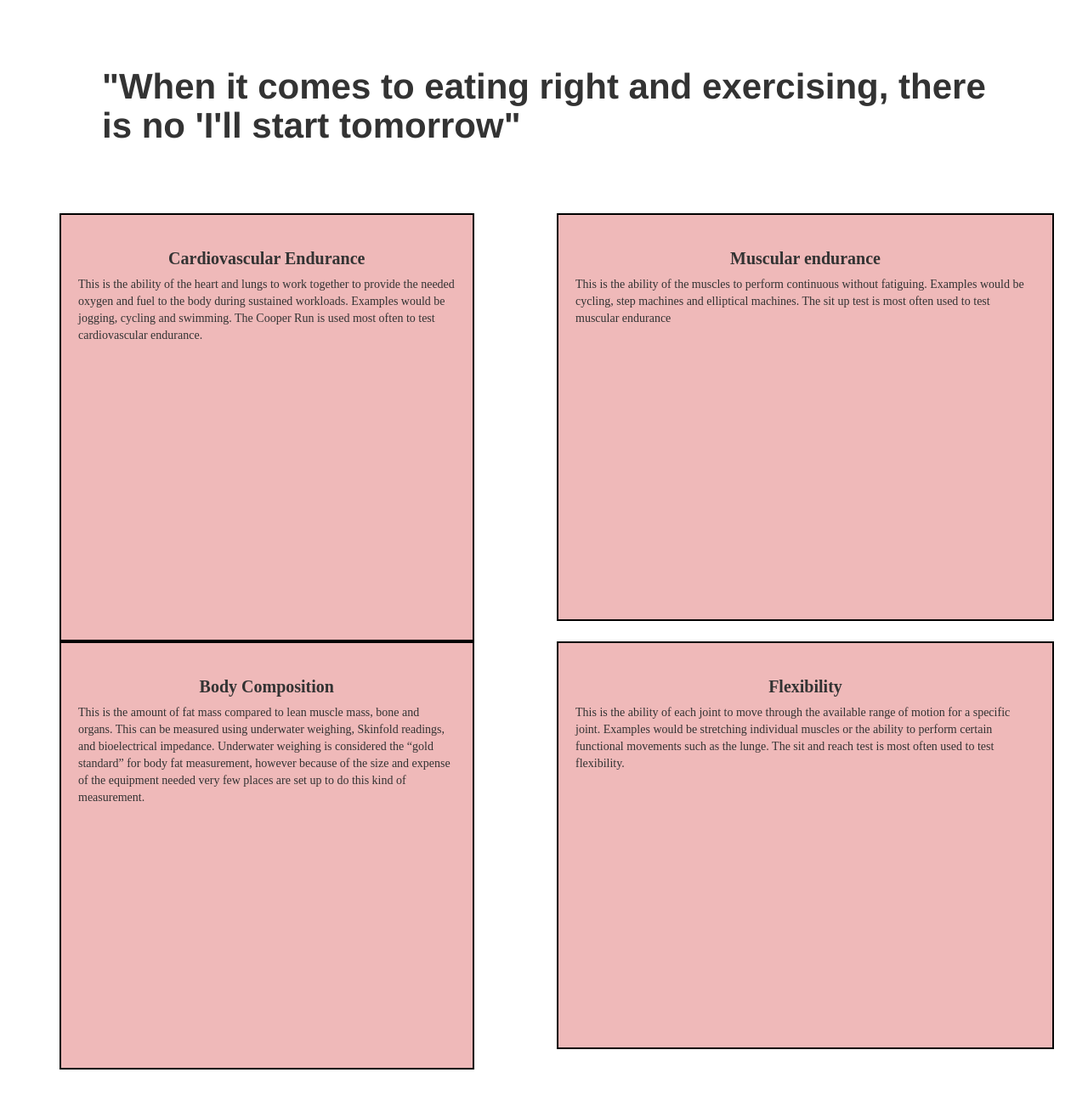
After one commit to Joseph-oderoh/Fitness_Freak, a Flask app: page /fitness in a window 1280 px wide. The commit adds this page. Shown: the part 493-1802 px from the top of the page at 85% size. Run offline with Flask 2, Linux system fonts and the light colour scheme; data that the repository does not hold is empty; some libraries are stand-ins or nearby versions.

Commit message:
add changes to templates

```diff
--- a/app/fitness/views.py
+++ b/app/fitness/views.py
@@ -1,15 +1,19 @@
 from . import fitness
+
 from .. import db
 from .. models import User, Comment, Post
 from .forms import PostForm, CommentForm
 from flask_login import login_required, current_user
-from flask import  render_template,redirect, request,url_for,abort,flash
+from flask import  render_template,redirect, request,url_for,abort,flash,Blueprint
 
-@fitness.route('/')
+# ain = Blueprint('fitness', __name__, template_folder='./fitness')
+@fitness.route('/fitness')
 def index():
     title = 'Fitness'
     post = Post.query.order_by(Post.date_created).all()
-    return render_template('index.html', post = post, title=title)
+    return render_template('fitness.html', post = post, title=title)
+
+
 @fitness.route('/create_new', methods = ['POST','GET'])
 
 # @login_required
--- a/app/health/views.py
+++ b/app/health/views.py
@@ -8,7 +8,7 @@ from .. import db
 def index():
     title = 'Health and Wellness'
     post = Post.query.order_by(Post.date_created).all()
-    return render_template('index.html', title=title, post=post)
+    return render_template('health.html', title=title, post=post)
 
 
 
--- a/app/nutrition/views.py
+++ b/app/nutrition/views.py
@@ -6,7 +6,7 @@ from flask_login import login_required,current_user
 from .. import db
 
 
-@nutrition.route('/')
+@nutrition.route('/nutrition')
 def index():
     title = 'Nutrition'
     post = Post.query.order_by(Post.date_created).all()
--- /dev/null
+++ b/app/templates/fitness.html
@@ -0,0 +1,85 @@
+{% extends 'base.html'%}
+{% block body %}
+  {% block navbar %}
+  {% include 'navbar.html' %}
+  {% endblock %}
+{% block styles %} {{super()}}
+<link
+  href="{{url_for('static',filename='css/fitness.css')}}"
+  rel="stylesheet"/>
+{% endblock %}
+{% block content%}
+<header class="masthead" >
+
+  <div class="overlay"></div>
+  <div class="container">
+    <div class="row">
+      <div class="col-lg-8 col-md-10 mx-auto">
+        <div class="site-heading">
+          <h2>Fitness</h2>
+        </div>
+      </div>
+    </div>
+  </div>
+</header>
+
+
+<div class="card container ">
+    <div class="card-body">
+      <h5 class="card-title hed1">
+        "When it comes to eating right and exercising, there is no 'I'll start tomorrow"</h5>
+    </div>
+
+
+
+    <div class="container cont1">
+        <div class="row">
+
+          <div class="col-md-5 mind">
+             <h1 class="header text-center">Cardiovascular Endurance</h1>
+
+             <p>This is the ability of the heart and lungs to work together to provide the needed oxygen and fuel to the body during sustained workloads. Examples would be jogging, cycling and swimming. The Cooper Run is used most often to test cardiovascular endurance.</p>
+          </div>
+          <div class="col-md-1"> </div>
+          <div class="col-md-6 diet">
+            <h1 class="header text-center">Muscular endurance</h1>
+            <p>
+              This is the ability of the muscles to perform continuous without fatiguing. Examples would be cycling, step machines and elliptical machines. The sit up test is most often used to test muscular endurance
+            </p>
+          </div>
+        </div>
+        <div class="row">
+
+          <div class="col-md-5 mind">
+             <h1 class="header text-center">Body Composition</h1>
+
+             <p>This is the amount of fat mass compared to lean muscle mass, bone and organs. This can be measured using underwater weighing, Skinfold readings, and bioelectrical impedance. Underwater weighing is considered the “gold standard” for body fat measurement, however because of the size and expense of the equipment needed very few places are set up to do this kind of measurement.</p>
+          </div>
+          <div class="col-md-1"> </div>
+          <div class="col-md-6 diet">
+            <h1 class="header text-center">Flexibility</h1>
+            <p>
+              This is the ability of each joint to move through the available range of motion for a specific joint. Examples would be stretching individual muscles or the ability to perform certain functional movements such as the lunge. The sit and reach test is most often used to test flexibility.
+            </p>
+          </div>
+        </div>
+      </div>
+  </div>
+  <div>
+
+  </div>
+  {% for post in post %}
+  <div class="container postt">
+    <h2 class="card-subtitle mb-2 text-muted"><a href="{{url_for('fitness.post',post_id = post.id)}}" >{{ post.title}}</a></h2>
+    <p>{{ post.content|safe }}</p>
+    <p><b>{{ post.author }}</b></p>
+    <p class="panel-text"><strong>Created on: <span class="badge rounded-pill bg-warning text-dark">
+      {{ post.date_created.strftime("%m/%d/%Y")}}</span></strong> </p>
+      <a href="{{ url_for('fitness.comments', post_id = post.id)}}">comment</a>
+  </div>
+  {% endfor %}
+
+  {% endblock%}
+
+
+{% endblock%}
--- a/app/templates/navbar.html
+++ b/app/templates/navbar.html
@@ -1,34 +1,15 @@
-<!-- <nav class="navbar navbar-light bg-light">
+<nav class="navbar navbar-light bg-light">
   <div class="container">
     <ul class="nav navbar-nav navbar-right">
       <li class="nav-item">
-        <li><a href="/create_new" class="tag">Add Post</a>&nbsp;</li>
+        <li><a href="/createpost" class="tag">PostHere</a>&nbsp;</li>
+
       </li>
       <li class="nav-item">
       <li><a class="navbar-brand" href="/"> Home</a></li>
+      <li class="nav-item"><a class="nav-link" href="/fitness"></i>&nbsp; <strong>Fitness</strong></a></li>
+      <li class="nav-item"><a  class="nav-link" href="/nutrition"></i>&nbsp; <strong>Nutrition</strong></a></li>
+
       </li>
   </div>
-</nav> -->
-
-
-<nav class="mb-1 navbar navbar-expand-lg navbar-dark " style="background-color: pink;">
-  <a class="navbar-brand" href="{{url_for('fitness.index')}}"><strong>Fitness Freak</strong> </a>
-  <button class="navbar-toggler" type="button" data-toggle="collapse" data-target="#navbarSupportedContent-4"aria-controls="navbarSupportedContent-4" aria-expanded="false" aria-label="Toggle navigation">
-      <span class="navbar-toggler-icon"></span>
-  </button>
-  <div class="collapse navbar-collapse" id="navbarSupportedContent-4">
-
-      <ul class="navbar-nav ml-auto navbar-right">
-
-
-          <li class="nav-item">
-              <a  class="nav-link" href="/" style= 'margin-right:30px'>&nbsp; <strong>Home</strong></a>
-          </li>
-          <li class="nav-item">
-                  <a style= 'margin-right:30px' class="nav-link" href="/create_new"></i>&nbsp; <strong>Add Post</strong></a>
-              </li>
-
-
-      </ul>
-  </div>
 </nav>
```
Also changed, not shown: app/templates/health.html (renamed from app/templates/index.html).
